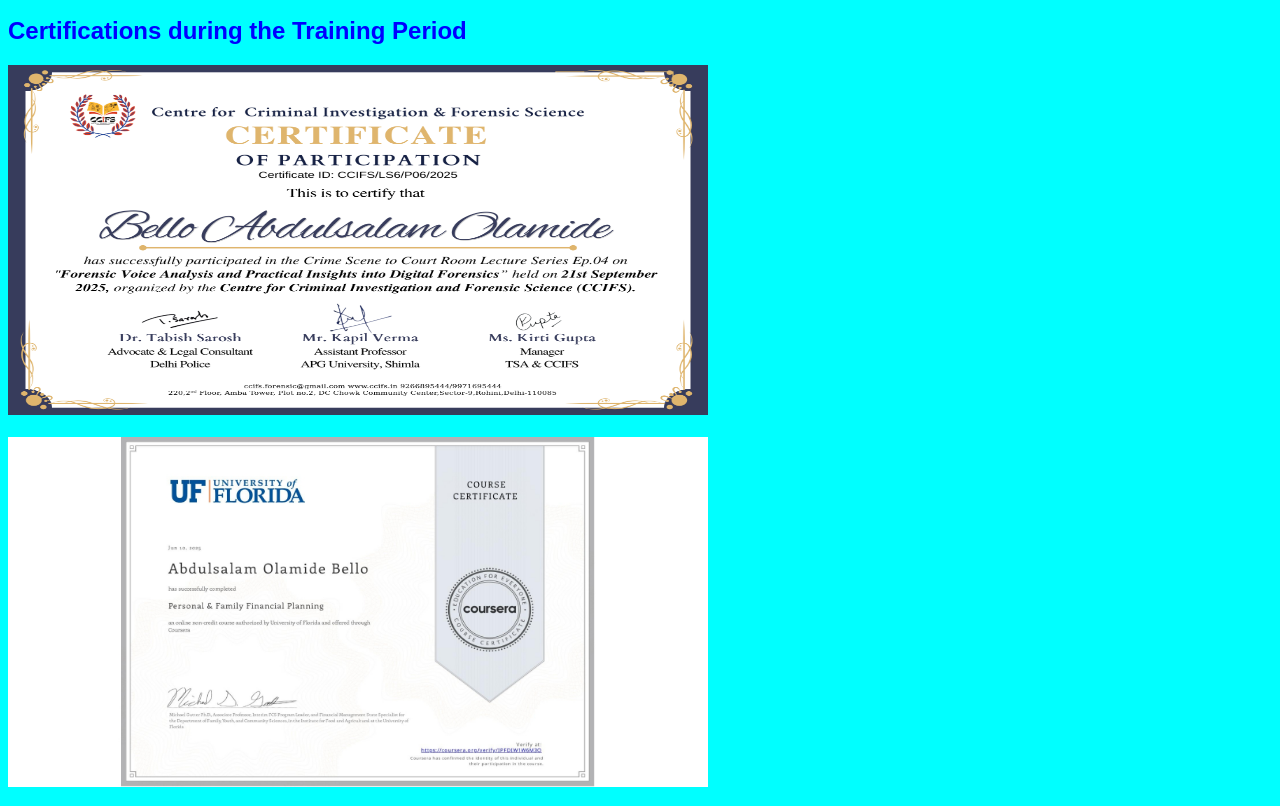
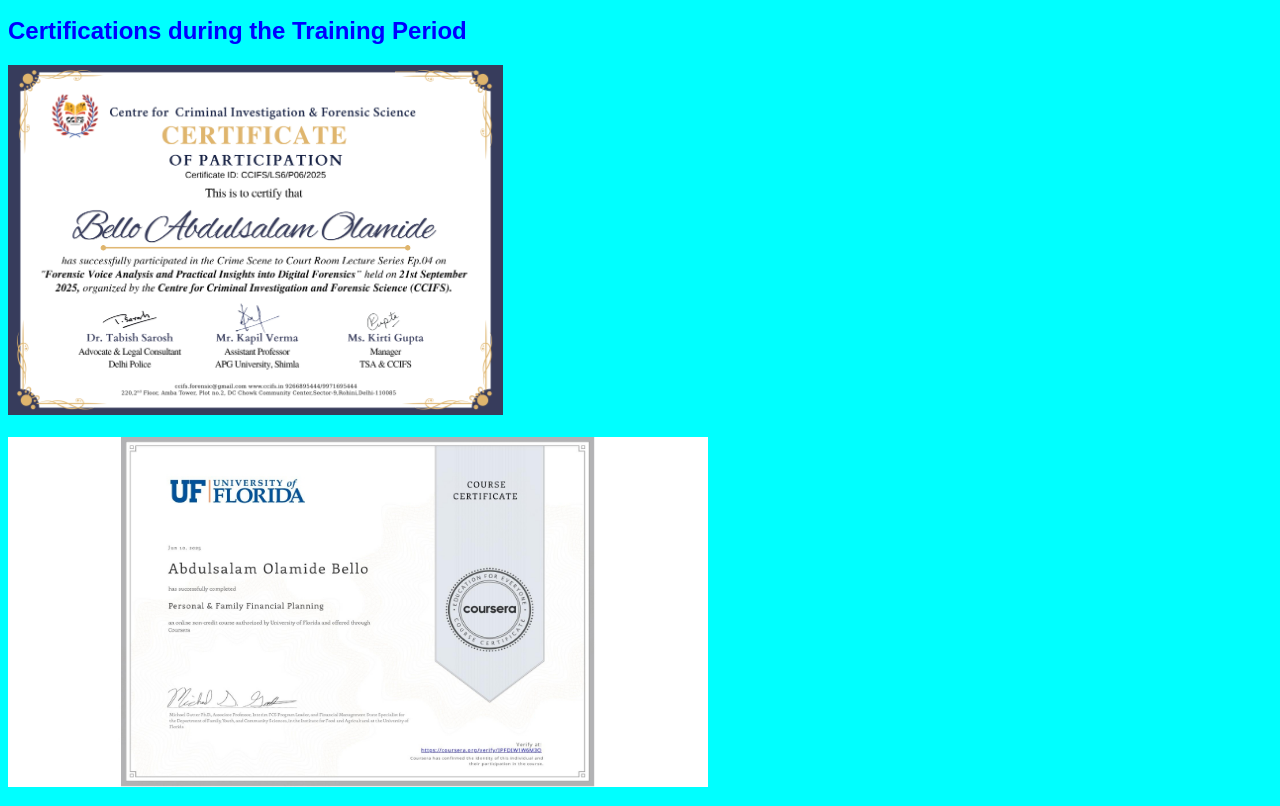
Before and after one commit to BAO8840/Training-Experience-Again, a plain HTML site: page index.html in a window 1280 px wide. Shown: the part 1540-2346 px from the top of the page. Drawn offline with Linux system fonts and the light colour scheme.

Commit message:
Update index.html

```diff
--- a/index.html
+++ b/index.html
@@ -83,7 +83,7 @@
 
     <section>
         <h2>Certifications during the Training Period</h2>
-        <img src="Bello Abdulsalam Olamide.png" alt="VI@CCFIS" width="700" height="350">
+        <img src="Bello Abdulsalam Olamide.png" alt="VI@CCFIS" width="device-width" height="350">
         <br></br>
         <img src="Finance.jpeg" alt="COUSERA" width="700" height="350">
         <br></br>
@@ -109,4 +109,5 @@
         <p><b><i>All Right Reserved @ 2025 by Bello Abdulsalam</i></b></p>
     </footer>
 </body>
+
 </html>
```
